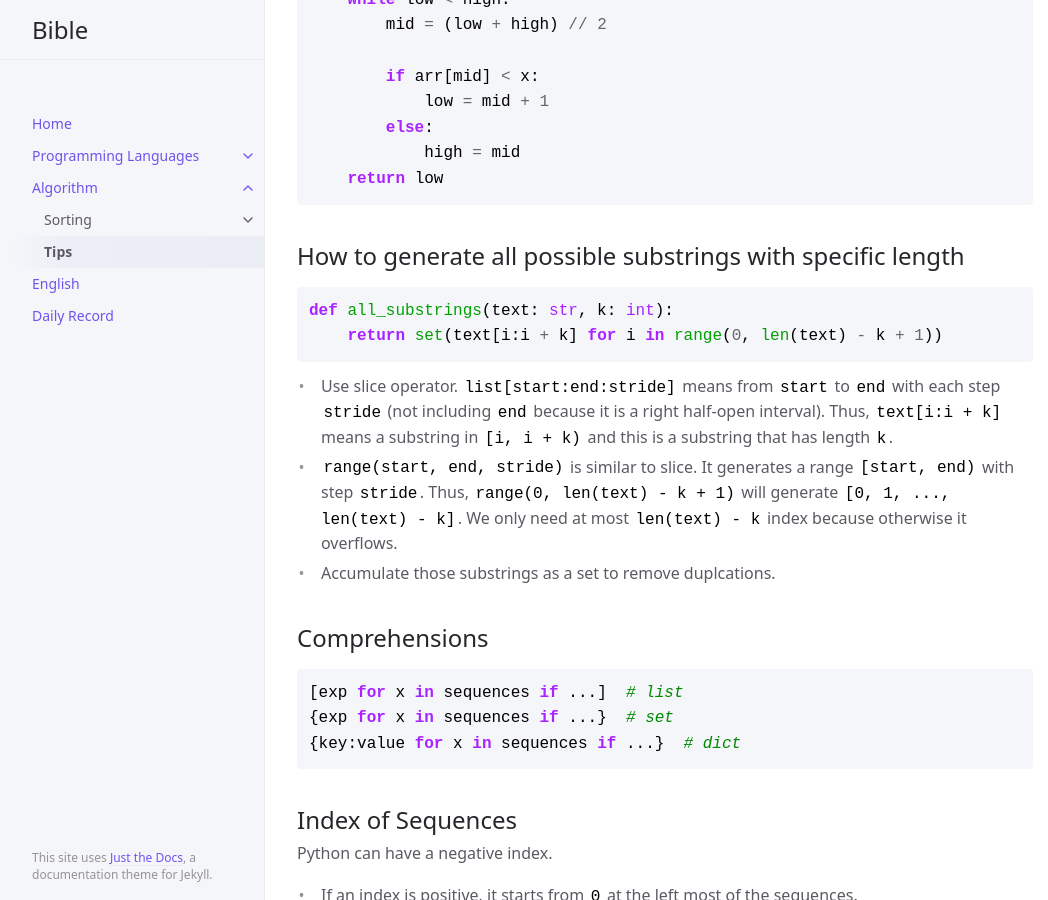
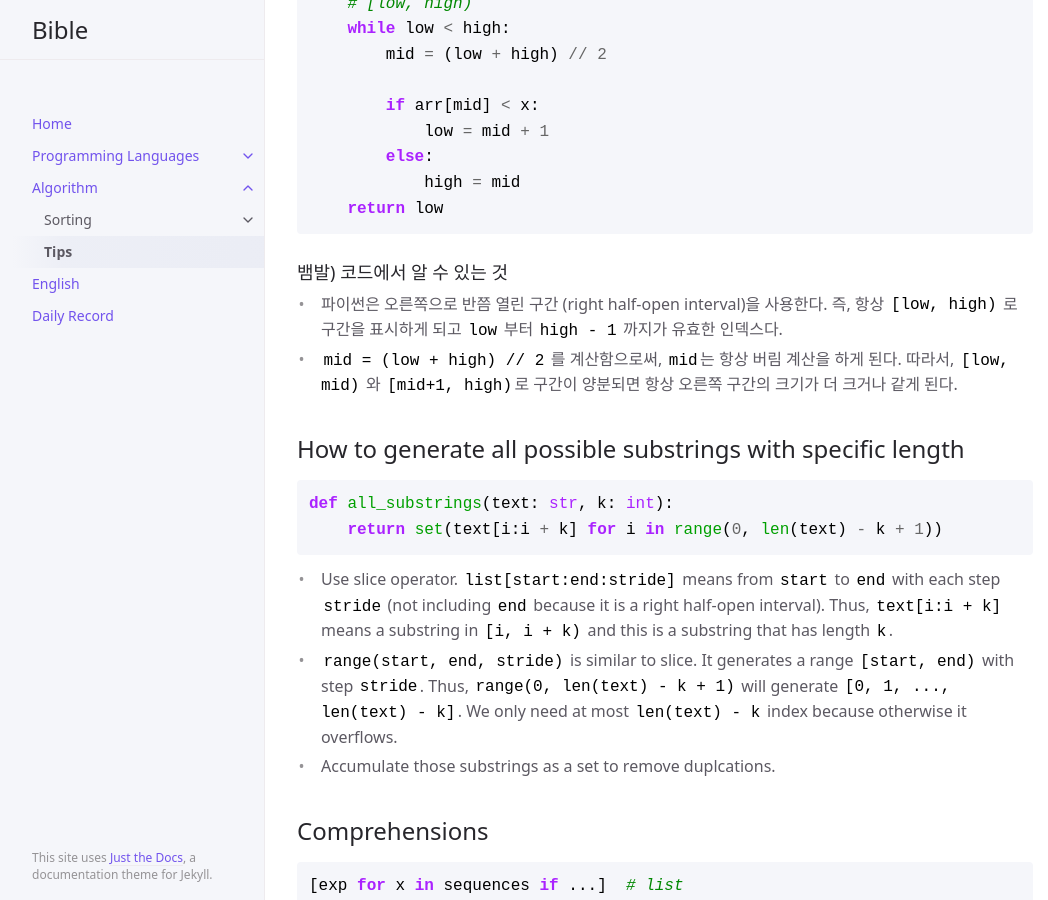
Before and after one commit to sangwoo-joh/bible-archive, a Jekyll site: the page built from algorithm/tips.md, in a window 1280 px wide and 900 px high, scrolled down 2045 px. Shown: the whole window, without its empty margins (107-1155 px from the left). Built offline with Jekyll 4.4.1, drawn with Linux system fonts in a browser that asks for light colours.

Commit message:
Add footnote

````diff
--- a/algorithm/tips.md
+++ b/algorithm/tips.md
@@ -94,6 +94,15 @@ def bisect_left(arr, x, low=0, high=None):
     return low
 ```
 
+### 뱀발) 코드에서 알 수 있는 것
+ - 파이썬은 오른쪽으로 반쯤 열린 구간 (right half-open interval)을
+   사용한다. 즉, 항상 `[low, high)` 로 구간을 표시하게 되고 `low` 부터
+   `high - 1` 까지가 유효한 인덱스다.
+ - `mid = (low + high) // 2` 를 계산함으로써, `mid`는 항상 버림 계산을
+   하게 된다. 따라서, `[low, mid)` 와 `[mid+1, high)`로 구간이
+   양분되면 항상 오른쪽 구간의 크기가 더 크거나 같게 된다.
+
+
 
 ## How to generate all possible substrings with specific length
 
````
